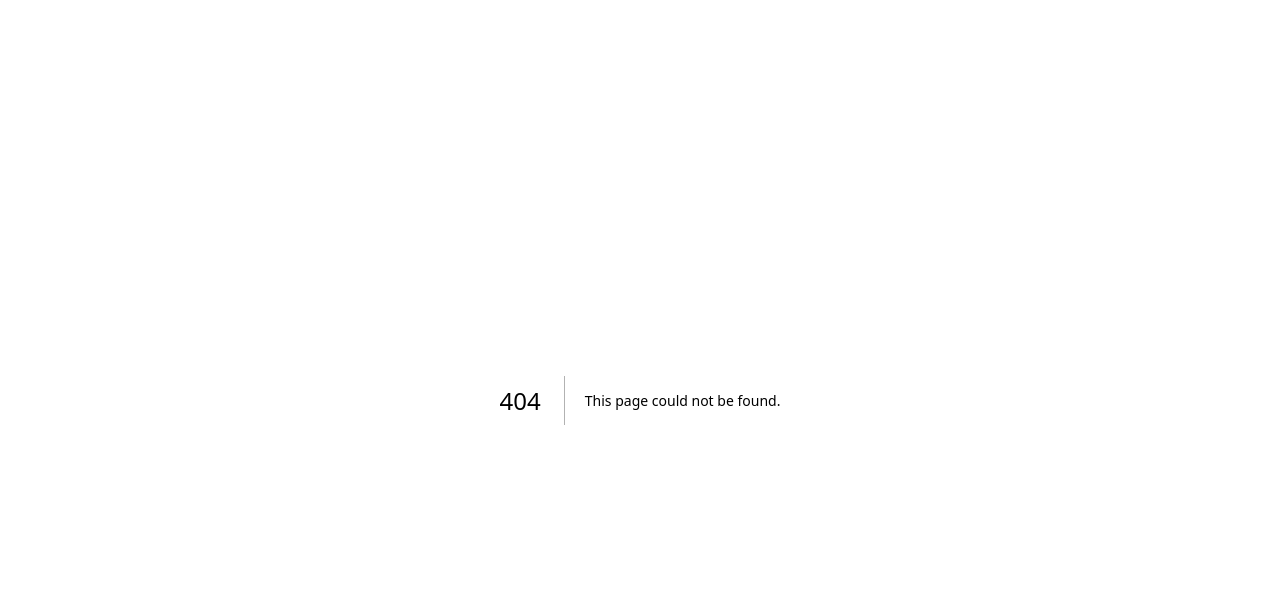
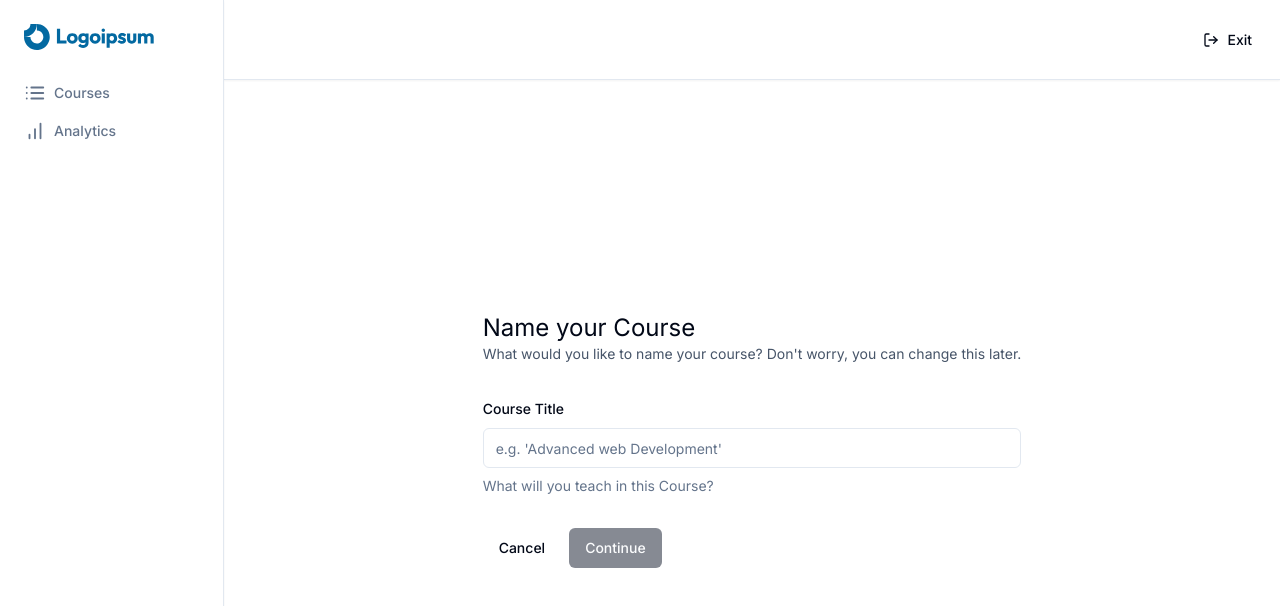
Before and after one commit to Arnabh26/lms-app, a Next.js app: page /teacher/create in a window 1280 px wide. Before the commit this address had no page. Shown: the top 606 px of the page. Built offline with nearby package versions, Linux system fonts and the light colour scheme.

Commit message:
Course Creation UI

```diff
--- a/app/(dashboard)/(routes)/teacher/courses/page.tsx
+++ b/app/(dashboard)/(routes)/teacher/courses/page.tsx
@@ -1,9 +1,16 @@
+import { Button } from "@/components/ui/button";
+import Link from "next/link";
+
 const CoursePage = () => {
     return (
-        <div>
-            Course Page!!
+        <div className="p-6">
+            <Link href={'/teacher/create'}>
+                <Button>
+                    New Courses
+                </Button>
+            </Link>
         </div>
-     );
+    );
 }
 
 export default CoursePage;
--- /dev/null
+++ b/app/(dashboard)/(routes)/teacher/create/page.tsx
@@ -0,0 +1,105 @@
+'use client'
+
+import * as z from 'zod';
+import axios from 'axios';
+import {zodResolver} from '@hookform/resolvers/zod';
+import { useForm } from 'react-hook-form';
+import { useRouter } from 'next/navigation';
+
+import {
+    Form,
+    FormControl,
+    FormField,
+    FormLabel,
+    FormDescription,
+    FormMessage,
+    FormItem
+} from '@/components/ui/form'
+import { Button } from '@/components/ui/button';
+import { Input } from '@/components/ui/input';
+import Link from 'next/link';
+import toast from 'react-hot-toast';
+
+const formSchema = z.object({
+    title: z.string().min(1,{
+        message: 'Title is required'
+    }),
+})
+
+const CreatePage = () => {
+    const router = useRouter();
+
+    const form = useForm<z.infer<typeof formSchema>>({
+        resolver: zodResolver(formSchema),
+        defaultValues:{
+            title: ''
+        },
+    });
+
+    const {isSubmitting, isValid} = form.formState;
+
+    const onSubmit =  async (values: z.infer<typeof formSchema>) =>{
+        try {
+            const response = await axios.post('/api/course', values);
+            router.push(`/teacher/courses/${response.data.id}`);
+        } catch{
+            toast.error('Something went Wrong!!');
+        }
+    }
+
+    return (
+        <div className='max-w-5xl mx-auto flex md:items-center md:justify-center h-full p-6'>
+            <div>
+                <h1 className='text-2xl'>
+                    Name your Course
+                </h1>
+                <p className='text-sm text-slate-600'>
+                    What would you like to name your course? Don't worry, you can change this later.
+                </p>
+                <Form {...form}>
+                    <form
+                    onSubmit={form.handleSubmit(onSubmit)}
+                    className='space-y-8 mt-8'
+                    >
+                        <FormField
+                            control={form.control}
+                            name='title'
+                            render={({field})=>(
+                                <FormItem>
+                                    <FormLabel>
+                                        Course Title
+                                    </FormLabel>
+                                    <FormControl>
+                                        <Input
+                                            disabled={isSubmitting}
+                                            placeholder="e.g. 'Advanced web Development'"
+                                            {...field}
+                                        />
+                                    </FormControl>
+                                    <FormDescription>
+                                        What will you teach in this Course?
+                                    </FormDescription>
+                                    <FormMessage/>
+                                </FormItem>
+                            )}
+                        />
+                        <div className='flex items-center gap-x-2'>
+                            <Link href={'/'}>
+                                <Button
+                                    type='button'
+                                    variant={'ghost'}
+                                > Cancel</Button>
+                            </Link>
+                            <Button
+                                type='submit'
+                                disabled={!isValid || isSubmitting}
+                            >Continue</Button>
+                        </div>
+                    </form>
+                </Form>
+            </div>
+        </div>
+     );
+}
+
+export default CreatePage;
--- a/app/layout.tsx
+++ b/app/layout.tsx
@@ -2,6 +2,7 @@ import { ClerkProvider } from '@clerk/nextjs'
 import './globals.css'
 import type { Metadata } from 'next'
 import { Inter } from 'next/font/google'
+import ToastProvider from '@/components/providers/toaster-provider'
 
 
 const inter = Inter({ subsets: ['latin'] })
@@ -19,7 +20,9 @@ export default function RootLayout({
   return (
     <ClerkProvider>
       <html lang="en">
-        <body className={inter.className}>{children}</body>
+        <body className={inter.className}>
+          <ToastProvider/>
+          {children}</body>
       </html>
     </ClerkProvider>
   )
--- /dev/null
+++ b/components/providers/toaster-provider.tsx
@@ -0,0 +1,11 @@
+'use client';
+
+import { Toaster } from 'react-hot-toast';
+
+export const ToastProvider = () => {
+    return (
+        <Toaster />
+    );
+}
+
+export default ToastProvider;
--- /dev/null
+++ b/components/ui/form.tsx
@@ -0,0 +1,176 @@
+import * as React from "react"
+import * as LabelPrimitive from "@radix-ui/react-label"
+import { Slot } from "@radix-ui/react-slot"
+import {
+  Controller,
+  ControllerProps,
+  FieldPath,
+  FieldValues,
+  FormProvider,
+  useFormContext,
+} from "react-hook-form"
+
+import { cn } from "@/lib/utils"
+import { Label } from "@/components/ui/label"
+
+const Form = FormProvider
+
+type FormFieldContextValue<
+  TFieldValues extends FieldValues = FieldValues,
+  TName extends FieldPath<TFieldValues> = FieldPath<TFieldValues>
+> = {
+  name: TName
+}
+
+const FormFieldContext = React.createContext<FormFieldContextValue>(
+  {} as FormFieldContextValue
+)
+
+const FormField = <
+  TFieldValues extends FieldValues = FieldValues,
+  TName extends FieldPath<TFieldValues> = FieldPath<TFieldValues>
+>({
+  ...props
+}: ControllerProps<TFieldValues, TName>) => {
+  return (
+    <FormFieldContext.Provider value={{ name: props.name }}>
+      <Controller {...props} />
+    </FormFieldContext.Provider>
+  )
+}
+
+const useFormField = () => {
+  const fieldContext = React.useContext(FormFieldContext)
+  const itemContext = React.useContext(FormItemContext)
+  const { getFieldState, formState } = useFormContext()
+
+  const fieldState = getFieldState(fieldContext.name, formState)
+
+  if (!fieldContext) {
+    throw new Error("useFormField should be used within <FormField>")
+  }
+
+  const { id } = itemContext
+
+  return {
+    id,
+    name: fieldContext.name,
+    formItemId: `${id}-form-item`,
+    formDescriptionId: `${id}-form-item-description`,
+    formMessageId: `${id}-form-item-message`,
+    ...fieldState,
+  }
+}
+
+type FormItemContextValue = {
+  id: string
+}
+
+const FormItemContext = React.createContext<FormItemContextValue>(
+  {} as FormItemContextValue
+)
+
+const FormItem = React.forwardRef<
+  HTMLDivElement,
+  React.HTMLAttributes<HTMLDivElement>
+>(({ className, ...props }, ref) => {
+  const id = React.useId()
+
+  return (
+    <FormItemContext.Provider value={{ id }}>
+      <div ref={ref} className={cn("space-y-2", className)} {...props} />
+    </FormItemContext.Provider>
+  )
+})
+FormItem.displayName = "FormItem"
+
+const FormLabel = React.forwardRef<
+  React.ElementRef<typeof LabelPrimitive.Root>,
+  React.ComponentPropsWithoutRef<typeof LabelPrimitive.Root>
+>(({ className, ...props }, ref) => {
+  const { error, formItemId } = useFormField()
+
+  return (
+    <Label
+      ref={ref}
+      className={cn(error && "text-destructive", className)}
+      htmlFor={formItemId}
+      {...props}
+    />
+  )
+})
+FormLabel.displayName = "FormLabel"
+
+const FormControl = React.forwardRef<
+  React.ElementRef<typeof Slot>,
+  React.ComponentPropsWithoutRef<typeof Slot>
+>(({ ...props }, ref) => {
+  const { error, formItemId, formDescriptionId, formMessageId } = useFormField()
+
+  return (
+    <Slot
+      ref={ref}
+      id={formItemId}
+      aria-describedby={
+        !error
+          ? `${formDescriptionId}`
+          : `${formDescriptionId} ${formMessageId}`
+      }
+      aria-invalid={!!error}
+      {...props}
+    />
+  )
+})
+FormControl.displayName = "FormControl"
+
+const FormDescription = React.forwardRef<
+  HTMLParagraphElement,
+  React.HTMLAttributes<HTMLParagraphElement>
+>(({ className, ...props }, ref) => {
+  const { formDescriptionId } = useFormField()
+
+  return (
+    <p
+      ref={ref}
+      id={formDescriptionId}
+      className={cn("text-sm text-muted-foreground", className)}
+      {...props}
+    />
+  )
+})
+FormDescription.displayName = "FormDescription"
+
+const FormMessage = React.forwardRef<
+  HTMLParagraphElement,
+  React.HTMLAttributes<HTMLParagraphElement>
+>(({ className, children, ...props }, ref) => {
+  const { error, formMessageId } = useFormField()
+  const body = error ? String(error?.message) : children
+
+  if (!body) {
+    return null
+  }
+
+  return (
+    <p
+      ref={ref}
+      id={formMessageId}
+      className={cn("text-sm font-medium text-destructive", className)}
+      {...props}
+    >
+      {body}
+    </p>
+  )
+})
+FormMessage.displayName = "FormMessage"
+
+export {
+  useFormField,
+  Form,
+  FormItem,
+  FormLabel,
+  FormControl,
+  FormDescription,
+  FormMessage,
+  FormField,
+}
--- /dev/null
+++ b/components/ui/input.tsx
@@ -0,0 +1,25 @@
+import * as React from "react"
+
+import { cn } from "@/lib/utils"
+
+export interface InputProps
+  extends React.InputHTMLAttributes<HTMLInputElement> {}
+
+const Input = React.forwardRef<HTMLInputElement, InputProps>(
+  ({ className, type, ...props }, ref) => {
+    return (
+      <input
+        type={type}
+        className={cn(
+          "flex h-10 w-full rounded-md border border-input bg-background px-3 py-2 text-sm ring-offset-background file:border-0 file:bg-transparent file:text-sm file:font-medium placeholder:text-muted-foreground focus-visible:outline-none focus-visible:ring-2 focus-visible:ring-ring focus-visible:ring-offset-2 disabled:cursor-not-allowed disabled:opacity-50",
+          className
+        )}
+        ref={ref}
+        {...props}
+      />
+    )
+  }
+)
+Input.displayName = "Input"
+
+export { Input }
--- /dev/null
+++ b/components/ui/label.tsx
@@ -0,0 +1,26 @@
+"use client"
+
+import * as React from "react"
+import * as LabelPrimitive from "@radix-ui/react-label"
+import { cva, type VariantProps } from "class-variance-authority"
+
+import { cn } from "@/lib/utils"
+
+const labelVariants = cva(
+  "text-sm font-medium leading-none peer-disabled:cursor-not-allowed peer-disabled:opacity-70"
+)
+
+const Label = React.forwardRef<
+  React.ElementRef<typeof LabelPrimitive.Root>,
+  React.ComponentPropsWithoutRef<typeof LabelPrimitive.Root> &
+    VariantProps<typeof labelVariants>
+>(({ className, ...props }, ref) => (
+  <LabelPrimitive.Root
+    ref={ref}
+    className={cn(labelVariants(), className)}
+    {...props}
+  />
+))
+Label.displayName = LabelPrimitive.Root.displayName
+
+export { Label }
```
Also changed, not shown: package.json (+7 -1 lines), 1 other file (tests, documents, lock files or other folders).
